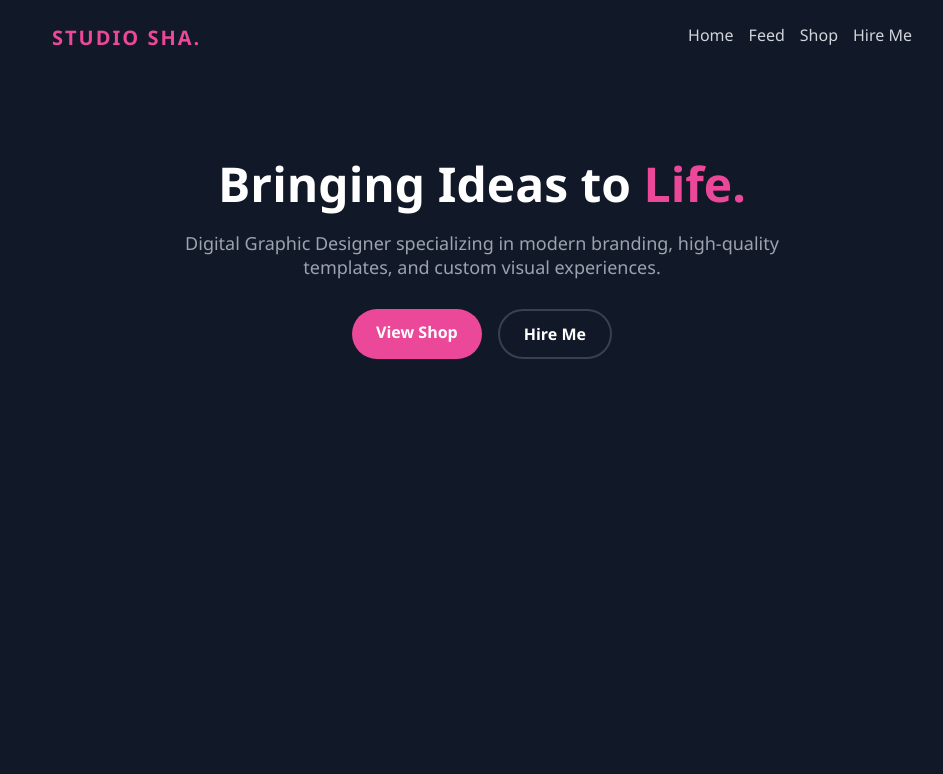
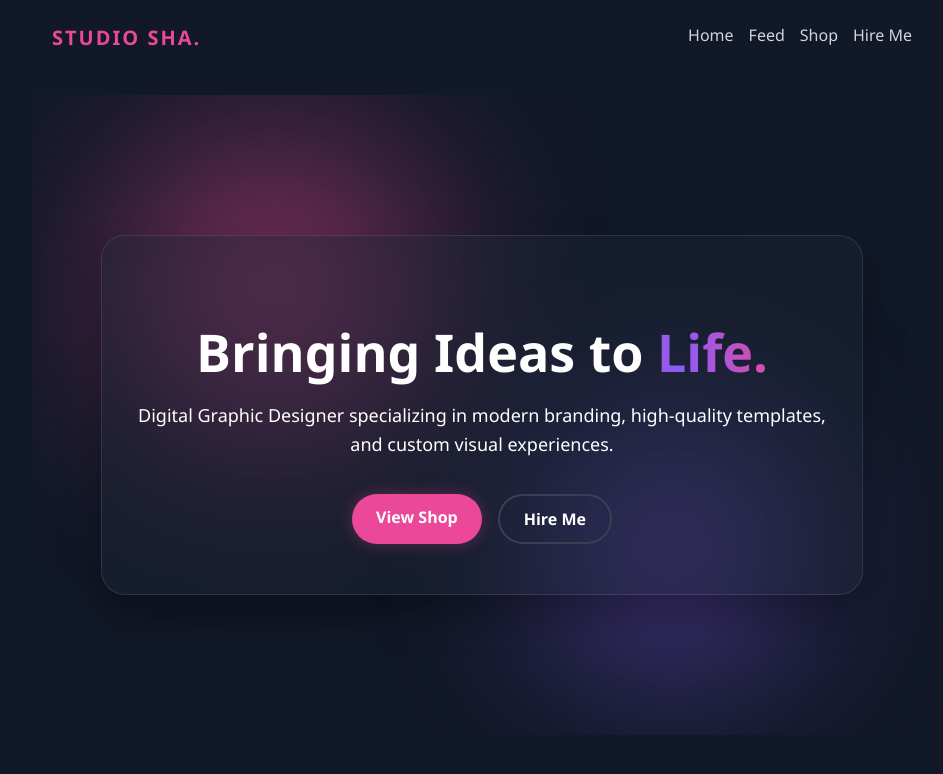
Before and after one commit to asifwazed/Sha, a plain HTML site: page index.html in a window 1280 px wide. Shown: the whole page, without its empty margins (158-1101 px from the left). Drawn offline with Linux system fonts and the light colour scheme.

Commit message:
Enhance hero section with animations and styles

```diff
--- a/index.html
+++ b/index.html
@@ -4,36 +4,128 @@
   <meta charset="UTF-8">
   <meta name="viewport" content="width=device-width, initial-scale=1.0">
   <title>Studio Sha | Home</title>
-  <!-- Link to our global styling engine -->
   <link rel="stylesheet" href="style.css">
   <style>
-    /* Hero-specific styles that don't belong in global */
+    /* ========================================== */
+    /* ANIMATIONS                                 */
+    /* ========================================== */
+    @keyframes fadeInUp {
+      from { opacity: 0; transform: translateY(30px); }
+      to { opacity: 1; transform: translateY(0); }
+    }
+    @keyframes gradientShift {
+      0% { background-position: 0% 50%; }
+      50% { background-position: 100% 50%; }
+      100% { background-position: 0% 50%; }
+    }
+    @keyframes float {
+      0% { transform: translateY(0px) scale(1); }
+      33% { transform: translateY(-30px) scale(1.05); }
+      66% { transform: translateY(20px) scale(0.95); }
+      100% { transform: translateY(0px) scale(1); }
+    }
+
+    /* ========================================== */
+    /* HERO LAYOUT & BACKGROUND                   */
+    /* ========================================== */
+    .hero-wrapper {
+      position: relative;
+      width: 100%;
+      min-height: 80vh;
+      display: flex;
+      align-items: center;
+      justify-content: center;
+      overflow: hidden; /* Keeps the glowing blobs inside */
+      margin-top: 20px;
+    }
+
+    /* Floating Ambient Blobs */
+    .blob {
+      position: absolute;
+      filter: blur(90px);
+      z-index: -1;
+      opacity: 0.5;
+      animation: float 12s infinite ease-in-out;
+    }
+    .blob-1 {
+      width: 300px;
+      height: 300px;
+      background: var(--primary-color);
+      top: 10%;
+      left: 10%;
+      border-radius: 50%;
+    }
+    .blob-2 {
+      width: 250px;
+      height: 250px;
+      background: #8b5cf6; /* Accent Purple */
+      bottom: 10%;
+      right: 15%;
+      border-radius: 50%;
+      animation-delay: -6s; /* Makes them float out of sync */
+    }
+
+    /* ========================================== */
+    /* GLASSMORPHISM CARD                         */
+    /* ========================================== */
     .hero {
       text-align: center;
-      margin-top: 60px;
-      margin-bottom: 60px;
+      max-width: 700px;
+      padding: 50px 30px;
+      z-index: 1;
+
+      /* Frosted Glass Effect */
+      background: rgba(31, 41, 55, 0.4);
+      backdrop-filter: blur(12px);
+      -webkit-backdrop-filter: blur(12px);
+      border: 1px solid rgba(255, 255, 255, 0.1);
+      border-radius: 24px;
+      box-shadow: 0 20px 40px rgba(0,0,0,0.3);
+
+      /* Initial state before animation */
+      opacity: 0;
+      animation: fadeInUp 0.8s ease-out forwards;
     }
+
     .hero h1 {
-      font-size: 48px;
+      font-size: 52px;
       margin-bottom: 16px;
       line-height: 1.2;
+      opacity: 0;
+      animation: fadeInUp 0.8s ease-out 0.2s forwards;
     }
-    .highlight {
-      color: var(--primary-color);
+
+    /* Shifting Text Gradient */
+    .highlight-animated {
+      background: linear-gradient(270deg, var(--primary-color), #8b5cf6, var(--primary-color));
+      background-size: 200% 200%;
+      -webkit-background-clip: text;
+      -webkit-text-fill-color: transparent;
+      animation: gradientShift 4s ease infinite;
+      font-weight: 800;
     }
+
     .hero p {
-      color: var(--text-muted);
+      color: var(--text-main);
       font-size: 18px;
-      margin-bottom: 30px;
-      max-width: 600px;
-      margin-left: auto;
-      margin-right: auto;
+      margin-bottom: 35px;
+      line-height: 1.6;
+      opacity: 0;
+      animation: fadeInUp 0.8s ease-out 0.4s forwards;
     }
+
+    /* ========================================== */
+    /* ENHANCED BUTTONS                           */
+    /* ========================================== */
     .hero-actions {
       display: flex;
       gap: 16px;
       justify-content: center;
+      flex-wrap: wrap;
+      opacity: 0;
+      animation: fadeInUp 0.8s ease-out 0.6s forwards;
     }
+
     .btn-outline {
       background-color: transparent;
       border: 2px solid var(--border-color);
@@ -42,36 +134,49 @@
       border-radius: 50px;
       font-weight: bold;
       text-decoration: none;
-      transition: 0.3s;
+      transition: all 0.3s ease;
+    }
+
+    /* Hover Lift Effects */
+    .btn-primary {
+      box-shadow: 0 0 15px rgba(236, 72, 153, 0.3);
+      text-decoration: none;
+    }
+    .btn-primary:hover {
+      transform: translateY(-3px);
+      box-shadow: 0 5px 25px rgba(236, 72, 153, 0.6);
     }
     .btn-outline:hover {
+      transform: translateY(-3px);
       border-color: var(--primary-color);
-      color: var(--text-main);
+      background-color: rgba(255, 255, 255, 0.05);
     }
   </style>
 </head>
 <body>
 
-  <!-- The Smart Nav engine will inject the menu right here -->
-  <div id="nav-container" style="width: 100%;"></div>
+  <!-- Smart Nav Injection -->
+  <div id="nav-container" style="width: 100%; position: relative; z-index: 10;"></div>
 
-  <div class="container">
+  <div class="container hero-wrapper">
 
-    <!-- Hero Section -->
+    <!-- Animated Ambient Blobs -->
+    <div class="blob blob-1"></div>
+    <div class="blob blob-2"></div>
+
+    <!-- Hero Content -->
     <div class="hero">
-      <h1>Bringing Ideas to <span class="highlight">Life.</span></h1>
+      <h1>Bringing Ideas to <span class="highlight-animated">Life.</span></h1>
       <p>Digital Graphic Designer specializing in modern branding, high-quality templates, and custom visual experiences.</p>
 
       <div class="hero-actions">
-        <!-- These buttons now route to the other pages -->
-        <a href="shop.html" class="btn-primary" style="text-decoration: none;">View Shop</a>
+        <a href="shop.html" class="btn-primary">View Shop</a>
         <a href="hire.html" class="btn-outline">Hire Me</a>
       </div>
     </div>
 
   </div>
 
-  <!-- Link to our smart navigation script -->
   <script src="nav.js"></script>
 </body>
 </html>
```
